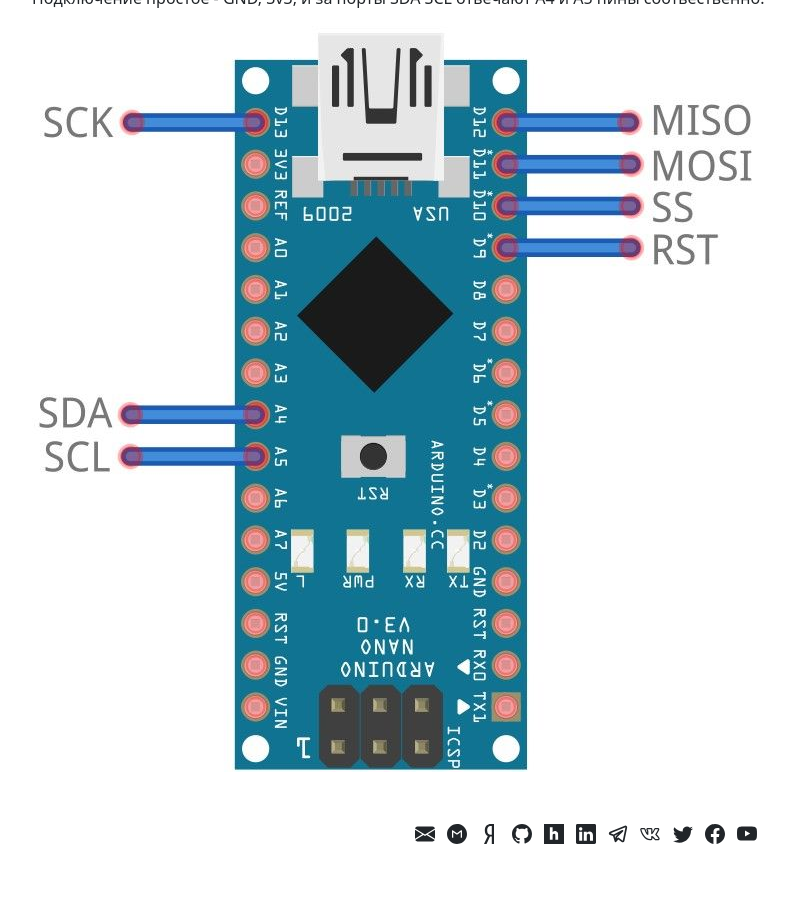
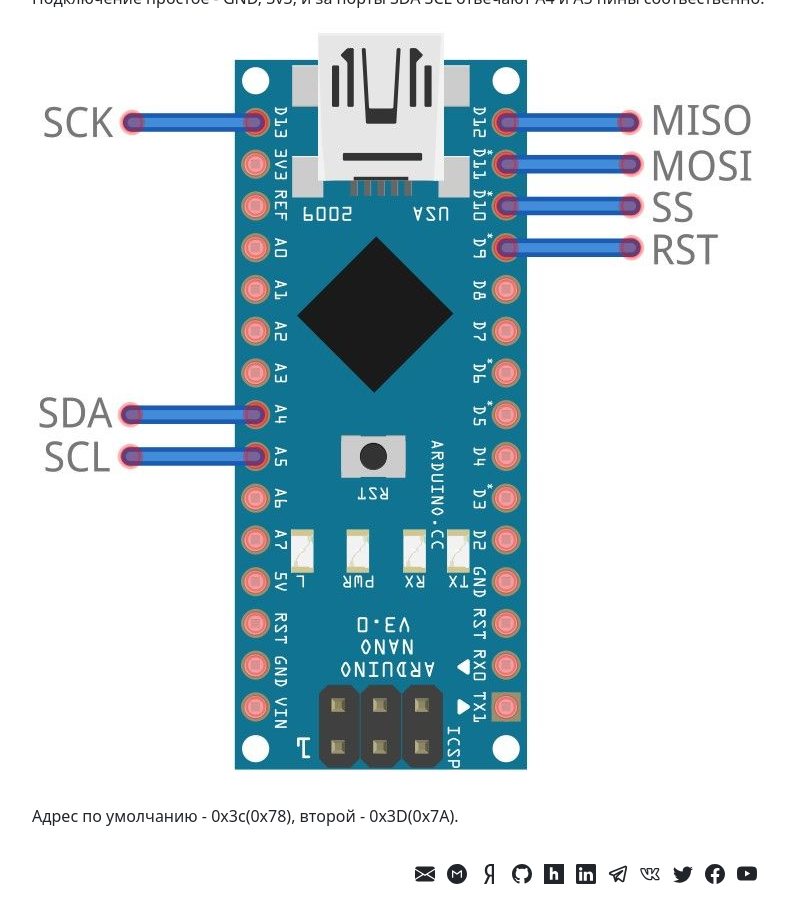
Before and after one commit to OlegBezverhii/olegbezverhii.github.io, a Jekyll site: the page built from _posts/2022-12-29-LCD.md, in a window 1280 px wide and 900 px high, scrolled down 1512 px. Shown: the whole window, without its empty margins (50-845 px from the left). Built offline with Jekyll 4.4.1, drawn with Linux system fonts in a browser that asks for light colours; before the commit the page ends 2372 px from its top, so only the background shows below that.

Commit message:
Update 2022-12-29-LCD.md

```diff
--- a/_posts/2022-12-29-LCD.md
+++ b/_posts/2022-12-29-LCD.md
@@ -46,3 +46,5 @@ Binaries от [Adoptium](https://adoptium.net). Скачиваю, ставлю -
 Подключение простое - GND, 3v3, и за порты SDA SCL отвечают A4 и A5 пины соотвественно.
 
 ![arduino nano I2C](/assets/images/arduino/arduino_nano_I2C.jpg "arduino nano I2C")
+
+Адрес по умолчанию - 0x3c(0x78), второй - 0x3D(0x7A).
```
